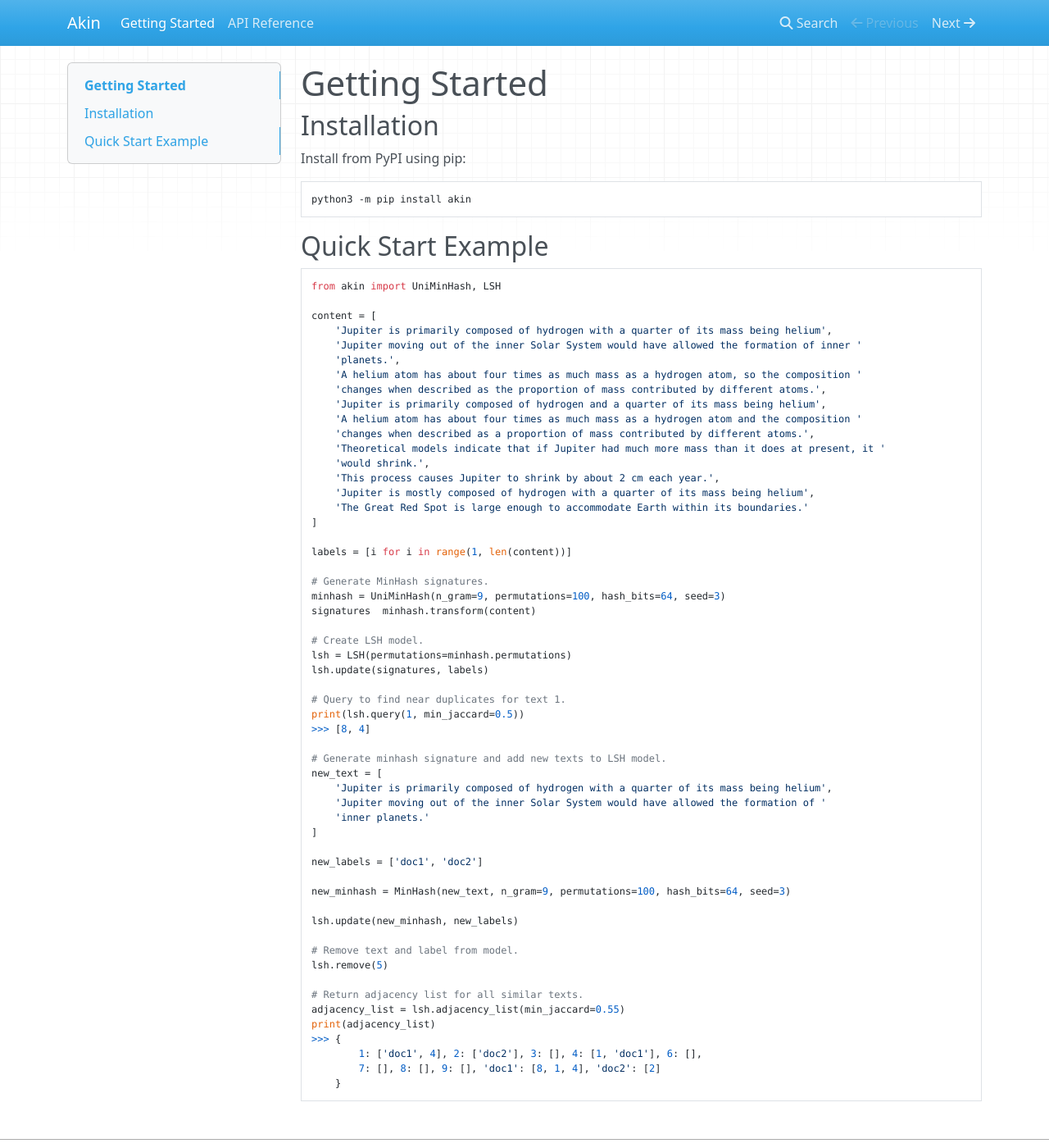
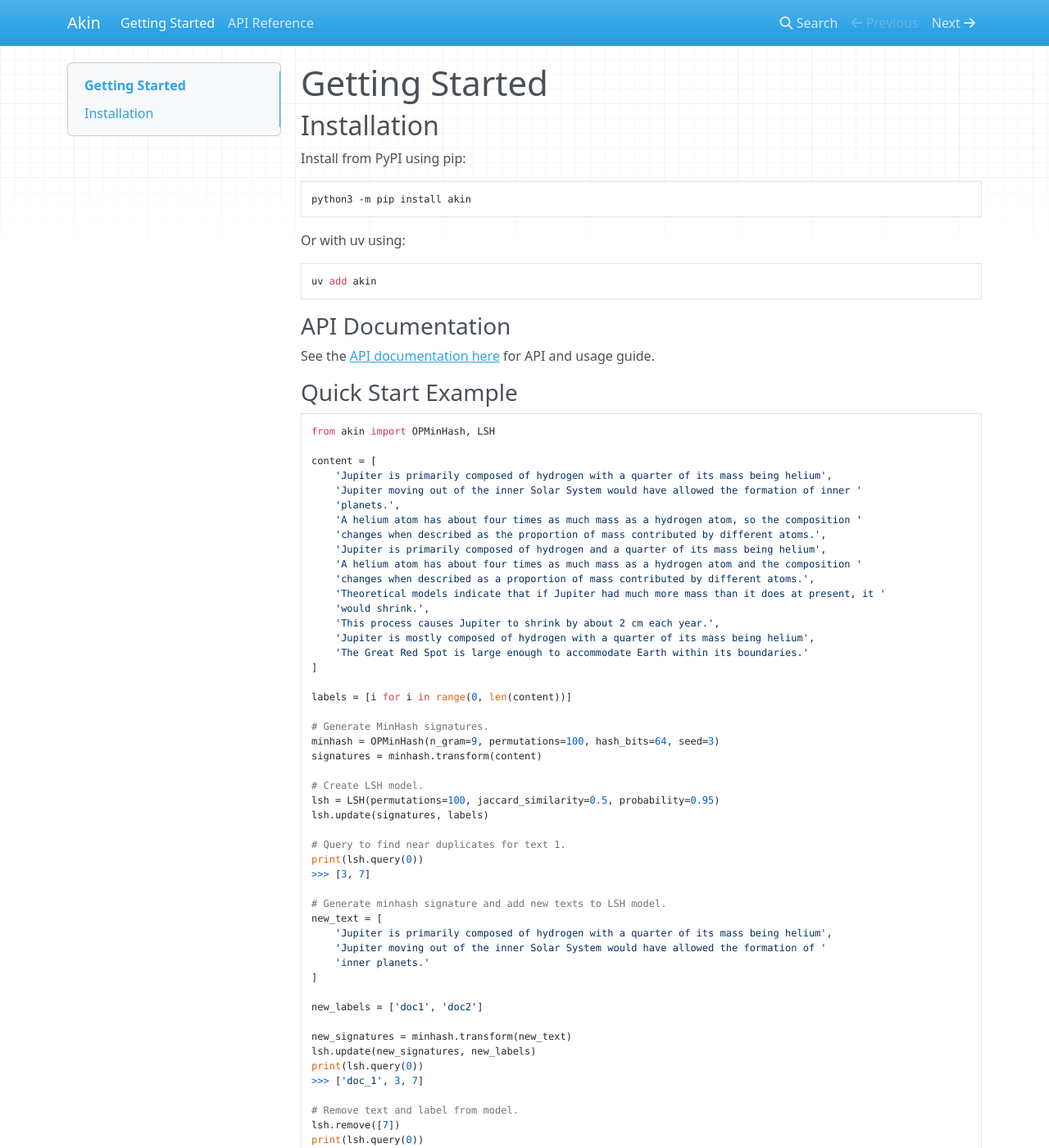
Before and after one commit to justinbt1/Akin, an MkDocs documentation site: the page built from docs/getting_started.md, in a window 1280 px wide and 1400 px high. Shown: the whole window at 82% size. Built offline with MkDocs 1.6.1, drawn with Linux system fonts in a browser that asks for light colours; nearby versions of some CDN libraries.

Commit message:
Updated docs

````diff
--- a/docs/getting_started.md
+++ b/docs/getting_started.md
@@ -1,12 +1,21 @@
 # Getting Started
 ## Installation
 Install from PyPI using pip:
-```shell
+```
 python3 -m pip install akin
 ```
-## Quick Start Example
-```python
-from akin import UniMinHash, LSH
+Or with uv using:
+```
+uv add akin
+```
+
+### API Documentation
+See the [API documentation here](https://justinbt1.github.io/Akin/api/api_ref/) for API
+and usage guide.
+
+### Quick Start Example
+``` python
+from akin import OPMinHash, LSH
 
 content = [
     'Jupiter is primarily composed of hydrogen with a quarter of its mass being helium',
@@ -24,19 +33,19 @@ content = [
     'The Great Red Spot is large enough to accommodate Earth within its boundaries.'
 ]
 
-labels = [i for i in range(1, len(content))]
+labels = [i for i in range(0, len(content))]
 
 # Generate MinHash signatures.
-minhash = UniMinHash(n_gram=9, permutations=100, hash_bits=64, seed=3)
-signatures  minhash.transform(content)
+minhash = OPMinHash(n_gram=9, permutations=100, hash_bits=64, seed=3)
+signatures = minhash.transform(content)
 
 # Create LSH model.
-lsh = LSH(permutations=minhash.permutations)
+lsh = LSH(permutations=100, jaccard_similarity=0.5, probability=0.95)
 lsh.update(signatures, labels)
 
 # Query to find near duplicates for text 1.
-print(lsh.query(1, min_jaccard=0.5))
->>> [8, 4]
+print(lsh.query(0))
+>>> [3, 7]
 
 # Generate minhash signature and add new texts to LSH model.
 new_text = [
@@ -47,18 +56,13 @@ new_text = [
 
 new_labels = ['doc1', 'doc2']
 
-new_minhash = MinHash(new_text, n_gram=9, permutations=100, hash_bits=64, seed=3)
-
-lsh.update(new_minhash, new_labels)
+new_signatures = minhash.transform(new_text)
+lsh.update(new_signatures, new_labels)
+print(lsh.query(0))
+>>> ['doc_1', 3, 7]
 
 # Remove text and label from model.
-lsh.remove(5)
-
-# Return adjacency list for all similar texts.
-adjacency_list = lsh.adjacency_list(min_jaccard=0.55)
-print(adjacency_list)
->>> {
-        1: ['doc1', 4], 2: ['doc2'], 3: [], 4: [1, 'doc1'], 6: [],
-        7: [], 8: [], 9: [], 'doc1': [8, 1, 4], 'doc2': [2]
-    }
+lsh.remove([7])
+print(lsh.query(0))
+>>> ['doc1', 3]
 ```
````
Also changed, not shown: README.md (+1 -0 lines).
